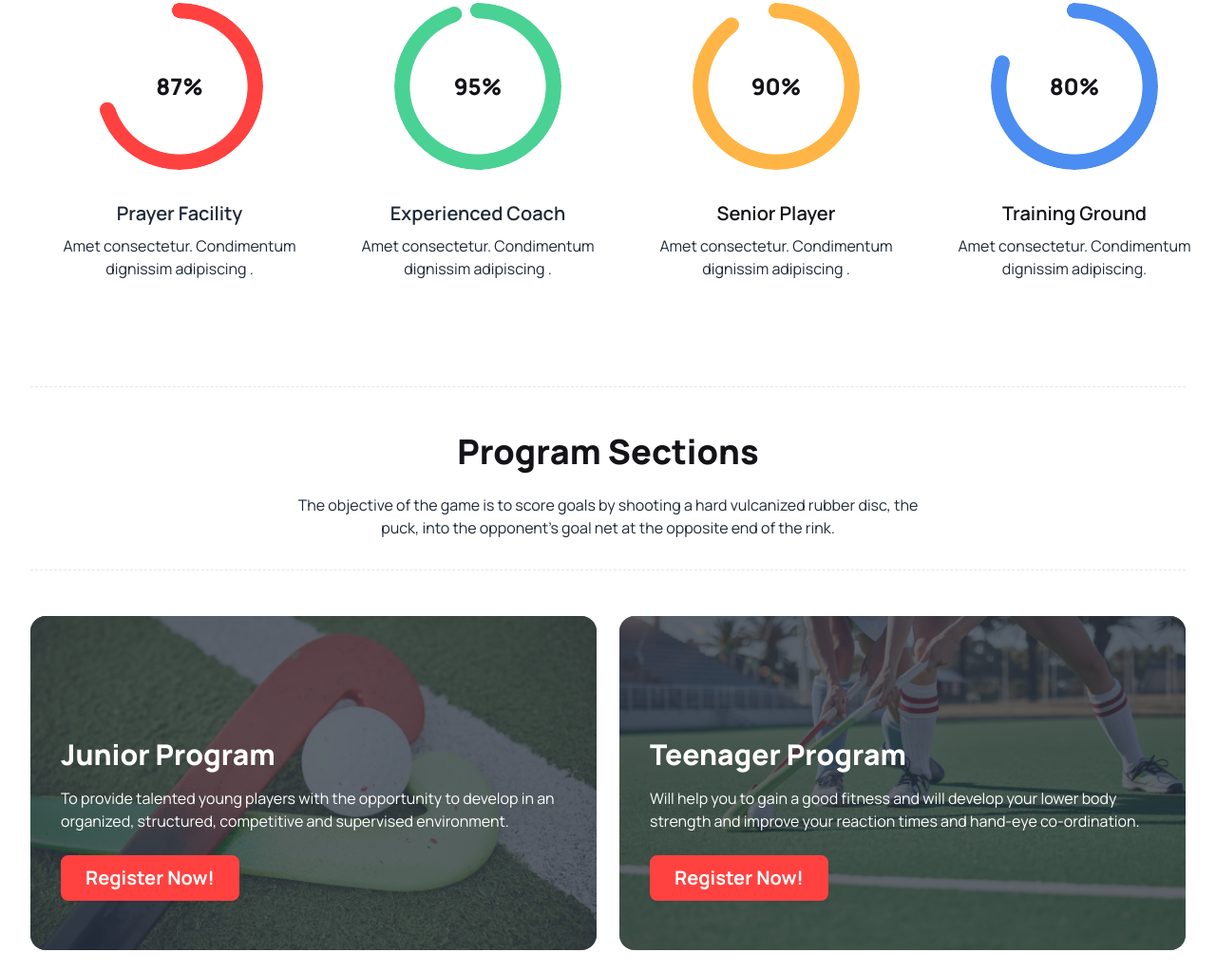
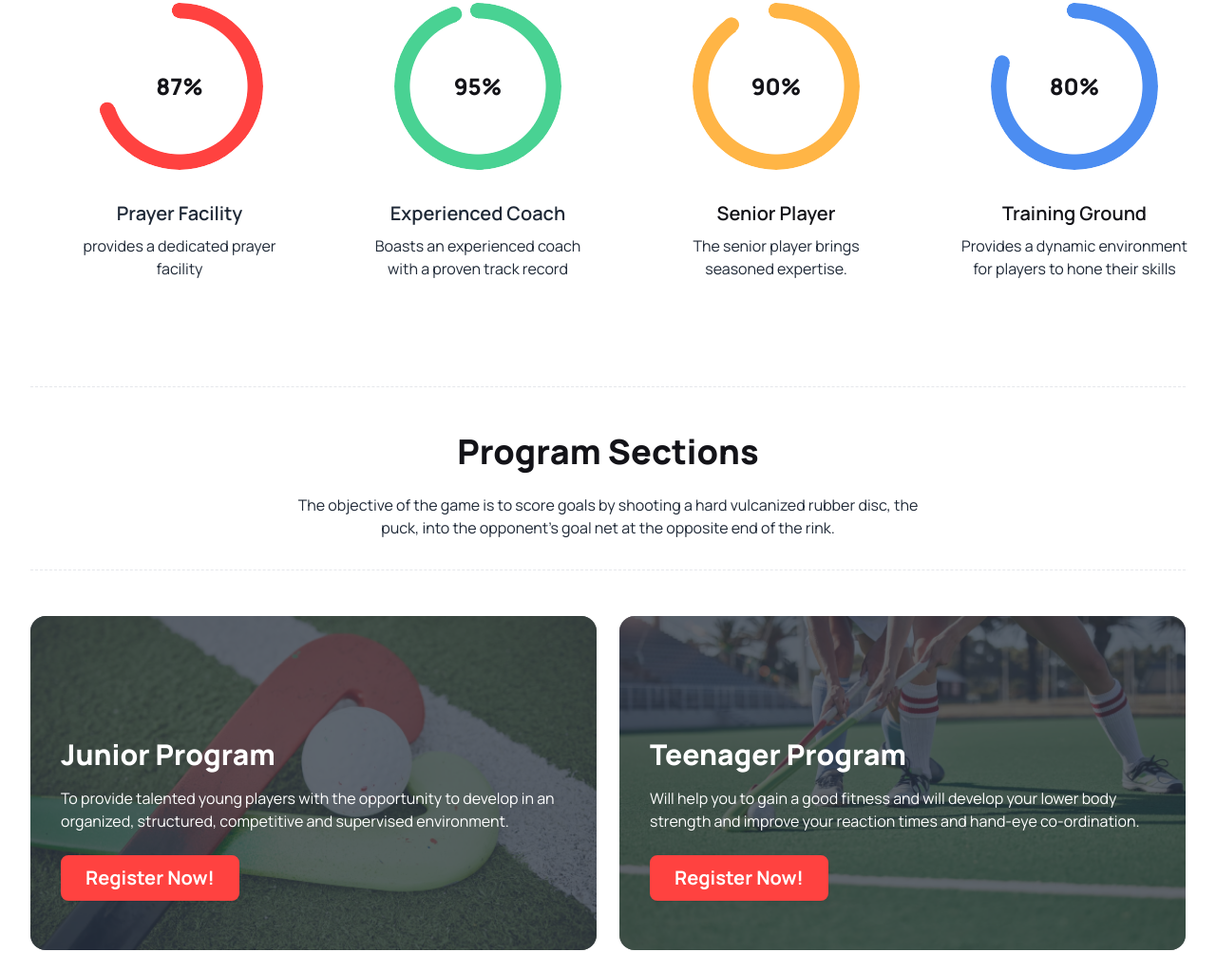
Before and after one commit to juidebnath10/Hockey, a plain HTML site: page index.html in a window 1280 px wide. Shown: the part 1121-2144 px from the top of the page at 95% size. Drawn offline with nearby package versions, Linux system fonts and the light colour scheme.

Commit message:
modified

```diff
--- a/index.html
+++ b/index.html
@@ -124,7 +124,7 @@
                     </figure>
                     <div class="card-body items-center text-center">
                         <h2 class="card-title">Prayer Facility</h2>
-                        <p class="w-[250px]">Amet consectetur. Condimentum dignissim adipiscing .</p>
+                        <p class="w-[250px]">provides a dedicated prayer facility</p>
                     </div>
                 </div>
 
@@ -135,7 +135,7 @@
                     </figure>
                     <div class="card-body items-center text-center">
                         <h2 class="card-title">Experienced Coach</h2>
-                        <p class="w-[250px]">Amet consectetur. Condimentum dignissim adipiscing .</p>
+                        <p class="w-[250px]">Boasts an experienced coach with a proven track record</p>
                     </div>
                 </div>
 
@@ -146,7 +146,7 @@
                     </figure>
                     <div class="card-body items-center text-center">
                         <h2 class="card-title text-xl font-semibold text-secondary">Senior Player</h2>
-                        <p class="w-[250px]">Amet consectetur. Condimentum dignissim adipiscing .</p>
+                        <p class="w-[250px]">The senior player brings seasoned expertise.</p>
                     </div>
                 </div>
 
@@ -157,7 +157,7 @@
                     </figure>
                     <div class="card-body items-center text-center">
                         <h2 class="card-title text-xl font-semibold text-secondary">Training Ground</h2>
-                        <p class="w-[250px]">Amet consectetur. Condimentum dignissim adipiscing.</p>
+                        <p class="w-[250px]">Provides a dynamic environment for players to hone their skills</p>
                     </div>
                 </div>
             </div>
```
